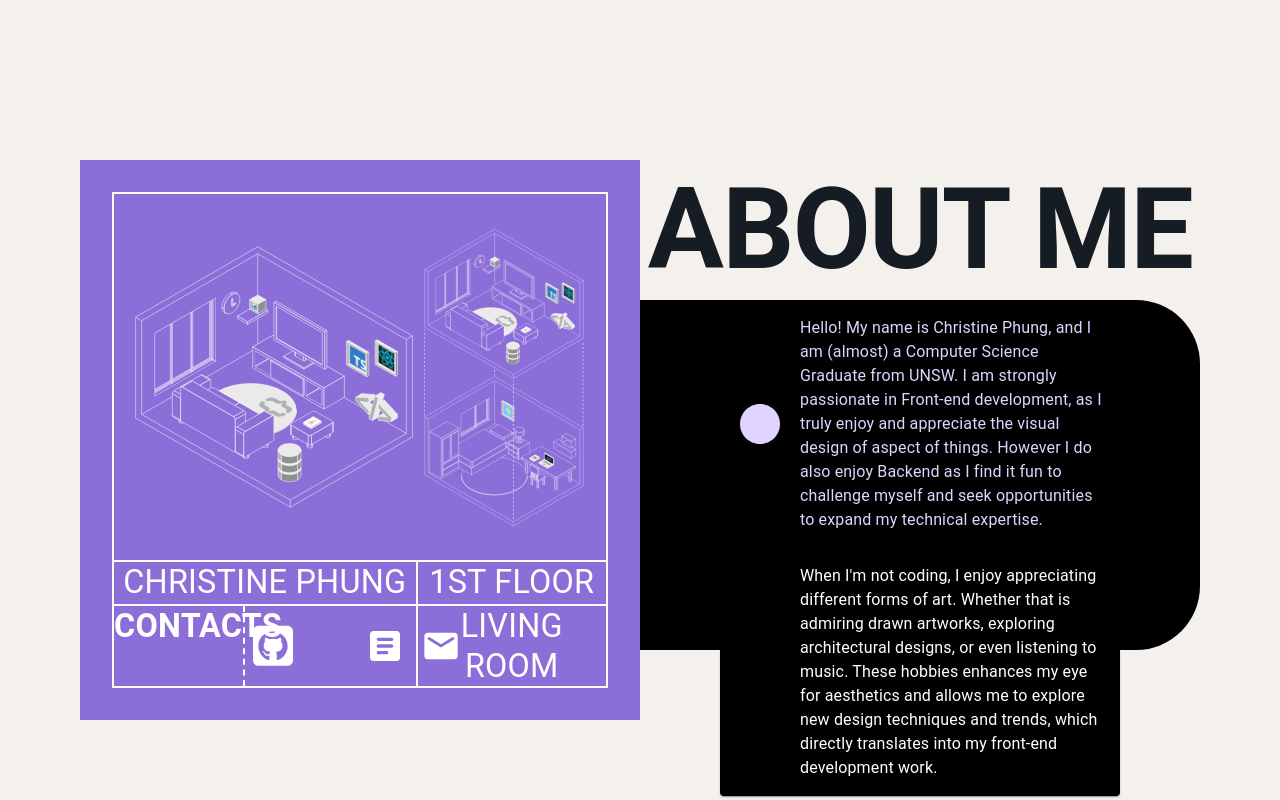
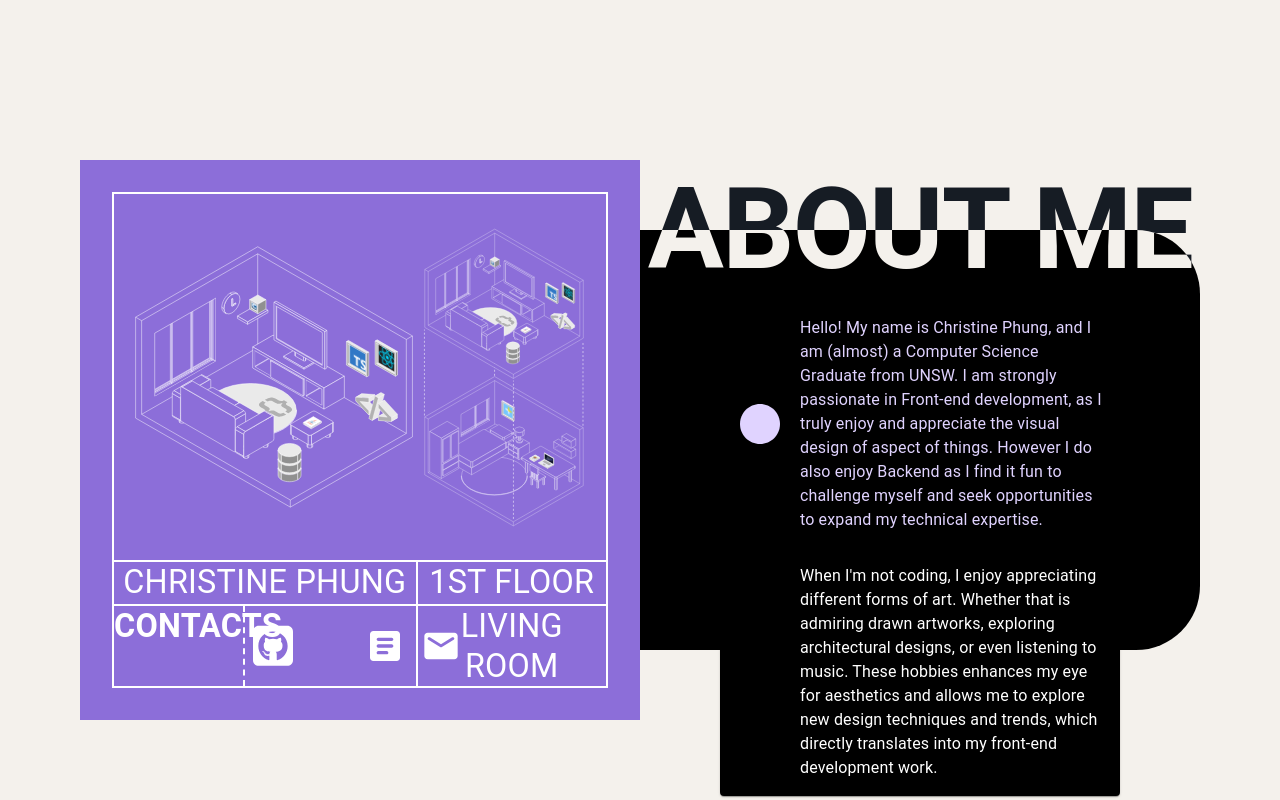
Before and after one commit to Christin322/christin322-portfolio, a React (Create React App) app in the folder frontend/: page / in a window 1280 px wide. Shown: the part 1920-2720 px from the top of the page. Built offline with nearby package versions, Linux system fonts and the light colour scheme; some icons are missing.

Commit message:
dix style

```diff
--- a/frontend/src/components/AboutMe.tsx
+++ b/frontend/src/components/AboutMe.tsx
@@ -56,7 +56,7 @@ function AboutMe() {
         <Box
           id="about-me-container"
           sx={{
-            gridRow: '3/8',
+            gridRow: '2/8',
             gridColumn: '4/9',
             bgcolor: 'black',
             boxSizing: 'border-box',
```
